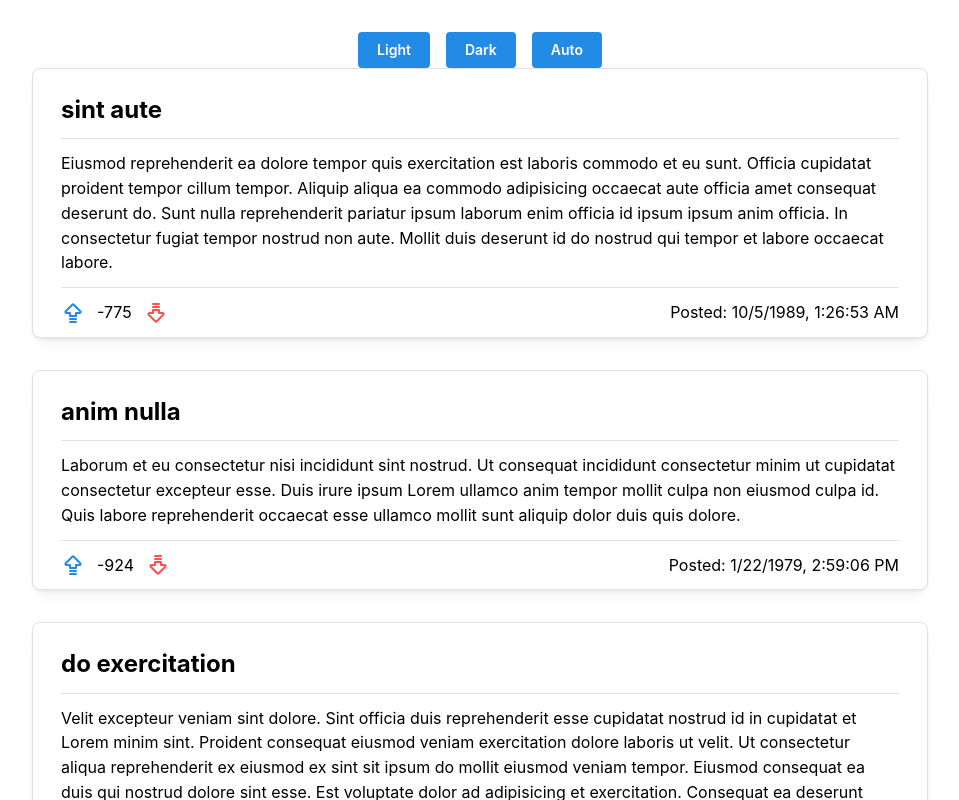
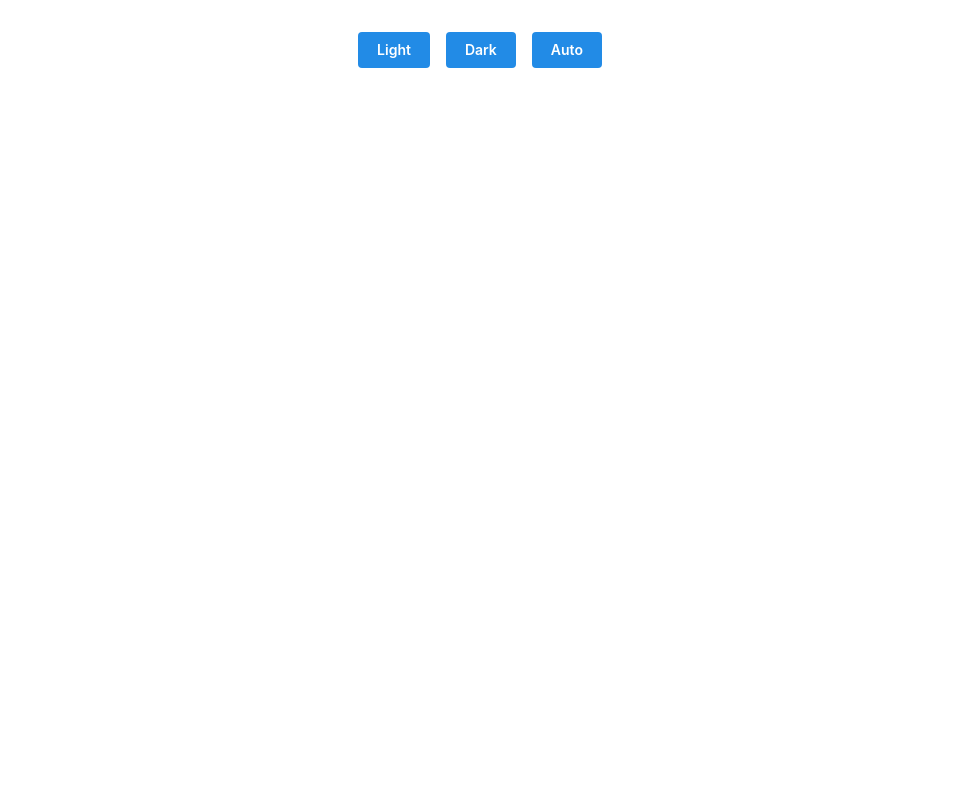
Before and after one commit to matteoaricci/social-textile-app, a Next.js app: page / in a window 1280 px wide. Shown: the top 800 px of the page, without its empty margins (160-1119 px from the left). Built offline with nearby package versions, Linux system fonts and the light colour scheme.

Commit message:
setup json server for db and route testing

```diff
--- /dev/null
+++ b/api/index.ts
@@ -0,0 +1 @@
+export * from "./posts/api"
--- a/app/page.tsx
+++ b/app/page.tsx
@@ -1,11 +1,9 @@
-import Posts from '@/components/Posts/Posts';
 import { ColorSchemeToggle } from '../components/ColorSchemeToggle/ColorSchemeToggle';
 
 export default function HomePage() {
   return (
     <>
       <ColorSchemeToggle />
-      <Posts />
     </>
   );
 }
--- a/components/Posts/Posts.tsx
+++ b/components/Posts/Posts.tsx
@@ -6,29 +6,27 @@ import classes from './Posts.module.css';
 import { useState } from 'react';
 import { IconArrowBigUpLines, IconArrowBigDownLines } from '@tabler/icons-react';
 
-export default function Posts() {
+export type Post = {
+  id: string;
+  title: string;
+  body: string;
+  author: string;
+  upvotes: number;
+  downvotes: number;
+  created: Date | string;
+};
+
+export default function Posts({ posts }: { posts: Post[] }) {
   return (
     <Stack gap="xl">
-      {dummyPosts.map((post, index) => {
+      {posts.map((post, index) => {
         return <Post key={index} post={post} />;
       })}
     </Stack>
   );
 }
 
-type PostProps = {
-  post: {
-    id: string;
-    title: string;
-    body: string;
-    author: string;
-    upvotes: number;
-    downvotes: number;
-    created: Date | string;
-  };
-};
-
-function Post({ post }: PostProps) {
+function Post({ post }: {post: Post}) {
   const { title, body, author, created, upvotes, downvotes } = post;
   const [rated, setRated] = useState<number>(0);
   const handleRatingOnClick = (rating: number) => {
@@ -71,51 +69,3 @@ function Post({ post }: PostProps) {
     </Card>
   );
 }
-
-const dummyPosts: PostProps['post'][] = [
-  {
-    id: 'e7262db4-43e6-48cf-ac78-e6b87d2aa90a',
-    title: 'sint aute',
-    body: 'Eiusmod reprehenderit ea dolore tempor quis exercitation est laboris commodo et eu sunt. Officia cupidatat proident tempor cillum tempor. Aliquip aliqua ea commodo adipisicing occaecat aute officia amet consequat deserunt do. Sunt nulla reprehenderit pariatur ipsum laborum enim officia id ipsum ipsum anim officia. In consectetur fugiat tempor nostrud non aute. Mollit duis deserunt id do nostrud qui tempor et labore occaecat labore.\r\n',
-    author: 'Holly Mcintyre',
-    upvotes: 941,
-    downvotes: 1716,
-    created: 'Wed Oct 04 1989 21:26:53 GMT-0400 (Eastern Daylight Time)',
-  },
-  {
-    id: '1e4060cd-c213-4a26-a5ec-b8dfb4579438',
-    title: 'anim nulla',
-    body: 'Laborum et eu consectetur nisi incididunt sint nostrud. Ut consequat incididunt consectetur minim ut cupidatat consectetur excepteur esse. Duis irure ipsum Lorem ullamco anim tempor mollit culpa non eiusmod culpa id. Quis labore reprehenderit occaecat esse ullamco mollit sunt aliquip dolor duis quis dolore.\r\n',
-    author: 'Figueroa Griffin',
-    upvotes: 629,
-    downvotes: 1553,
-    created: 'Mon Jan 22 1979 09:59:06 GMT-0500 (Eastern Standard Time)',
-  },
-  {
-    id: '7d4a6e30-82d3-4ea3-8057-dc40e9513801',
-    title: 'do exercitation',
-    body: 'Velit excepteur veniam sint dolore. Sint officia duis reprehenderit esse cupidatat nostrud id in cupidatat et Lorem minim sint. Proident consequat eiusmod veniam exercitation dolore laboris ut velit. Ut consectetur aliqua reprehenderit ex eiusmod ex sint sit ipsum do mollit eiusmod veniam tempor. Eiusmod consequat ea duis qui nostrud dolore sint esse. Est voluptate dolor ad adipisicing et exercitation. Consequat ea deserunt laborum consequat cupidatat eiusmod esse ullamco.\r\n',
-    author: 'Alyson Tran',
-    upvotes: 555,
-    downvotes: 565,
-    created: 'Thu Jul 06 1995 04:25:06 GMT-0400 (Eastern Daylight Time)',
-  },
-  {
-    id: '8ee07e69-3ae0-42f1-89a3-8c59db08a912',
-    title: 'non esse',
-    body: 'Commodo ad adipisicing id reprehenderit cillum irure aute. Non labore mollit voluptate veniam nostrud et do proident in fugiat culpa non incididunt. Mollit officia labore nulla ipsum. Eiusmod et mollit anim dolore dolore est in. Fugiat dolor esse culpa tempor sint sit ullamco veniam magna ad consectetur consectetur laboris amet. Consequat ea deserunt ut reprehenderit qui ipsum nostrud ullamco fugiat reprehenderit in incididunt aute.\r\n',
-    author: 'Gwendolyn Hammond',
-    upvotes: 1580,
-    downvotes: 90,
-    created: 'Sat Aug 03 1996 22:35:38 GMT-0400 (Eastern Daylight Time)',
-  },
-  {
-    id: '0087d348-64f6-4023-9a25-32bbc63be85e',
-    title: 'aute cupidatat',
-    body: 'Mollit incididunt in deserunt in ullamco in adipisicing. Pariatur ipsum commodo culpa non culpa qui sint nisi esse non laboris veniam eu aliqua. Do ut enim eu consequat. Veniam adipisicing non labore consectetur reprehenderit fugiat pariatur proident consectetur commodo adipisicing elit veniam. Cupidatat pariatur ipsum aute occaecat labore quis. Excepteur qui ad cillum nisi.\r\n',
-    author: 'Ebony Cameron',
-    upvotes: 770,
-    downvotes: 507,
-    created: 'Mon Jun 19 2023 23:00:02 GMT-0400 (Eastern Daylight Time)',
-  },
-];
--- a/package.json
+++ b/package.json
@@ -40,6 +40,7 @@
     "@testing-library/react": "^14.0.0",
     "@testing-library/user-event": "^14.5.1",
     "@types/jest": "^29.5.7",
+    "@types/json-server": "^0",
     "@types/node": "^20.8.10",
     "@types/react": "18.2.34",
     "@typescript-eslint/eslint-plugin": "^6.9.1",
@@ -57,6 +58,7 @@
     "eslint-plugin-testing-library": "^6.1.0",
     "jest": "^29.7.0",
     "jest-environment-jsdom": "^29.7.0",
+    "json-server": "^0.17.4",
     "postcss": "^8.4.31",
     "postcss-preset-mantine": "1.11.0",
     "postcss-simple-vars": "^7.0.1",
```
Also changed, not shown: api/posts/api.ts (added, +14 -0 lines), app/posts/[id]/page.tsx (added, +9 -0 lines), app/posts/page.tsx (added, +7 -0 lines), 2 other files (tests, documents, lock files or other folders).
